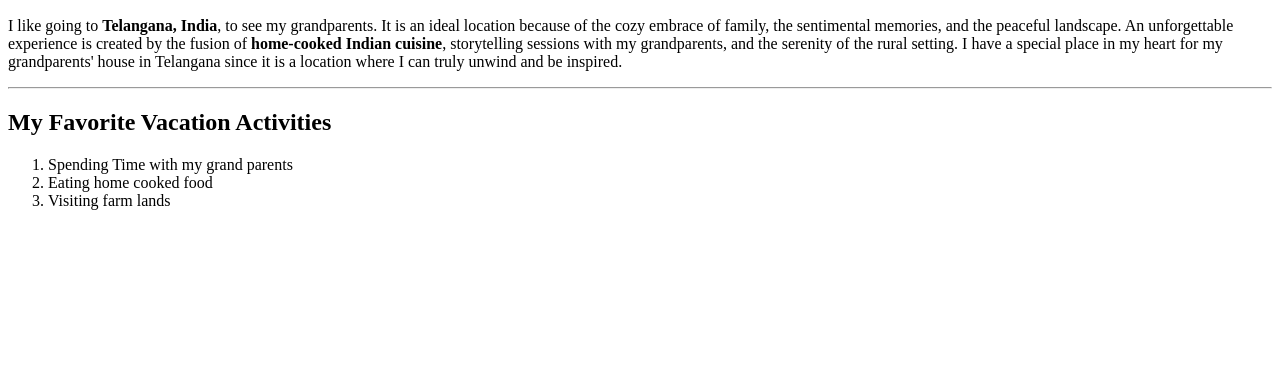
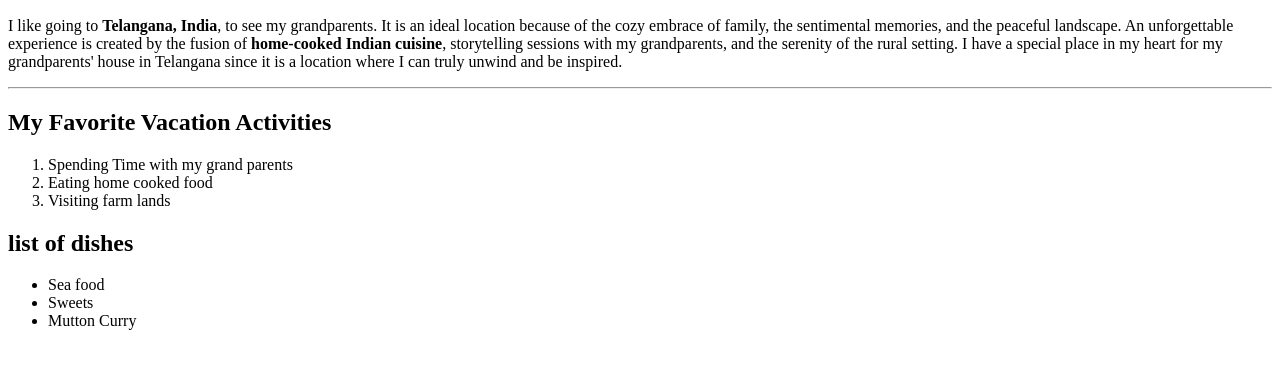
Before and after one commit to 44-563-WebApps-F23/44563-webapps-f23-assignment3-ShivaKumarReddyB, a plain HTML site: page index.html in a window 1280 px wide. Shown: the part 110-478 px from the top of the page. Drawn offline with Linux system fonts and the light colour scheme.

Commit message:
list of food items

```diff
--- a/index.html
+++ b/index.html
@@ -23,5 +23,11 @@
       <li>Eating home cooked food</li>
       <li>Visiting farm lands</li>
     </ol>
+    <h2>list of dishes</h2>
+    <ul>
+      <li>Sea food</li>
+      <li>Sweets</li>
+      <li>Mutton Curry</li>
+    </ul>
   </body>
 </html>
```
